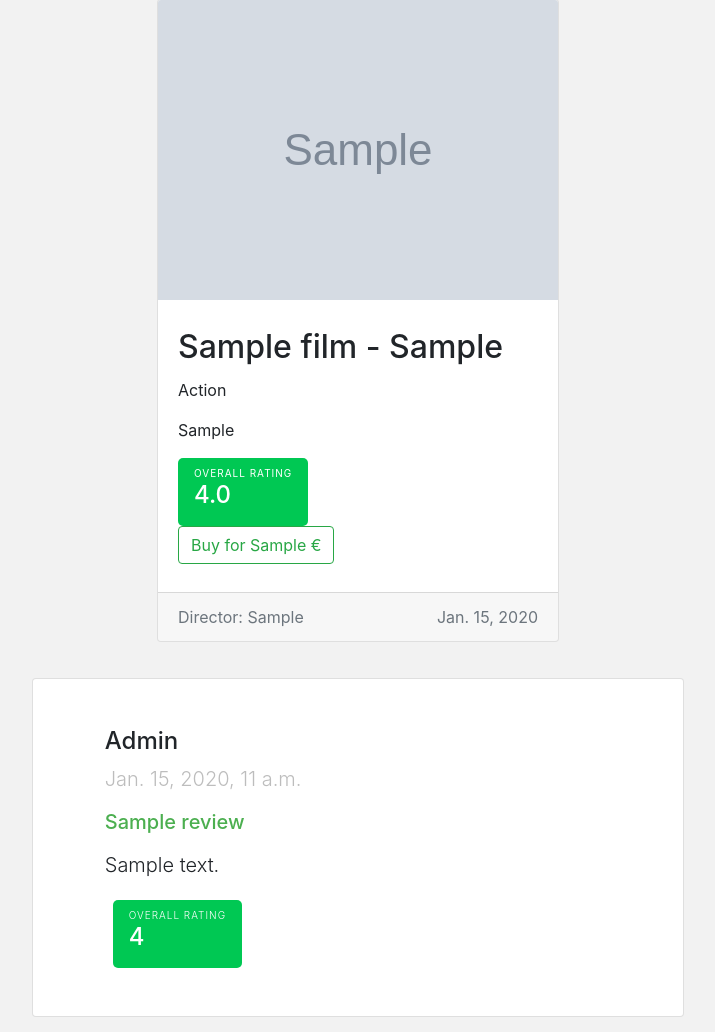
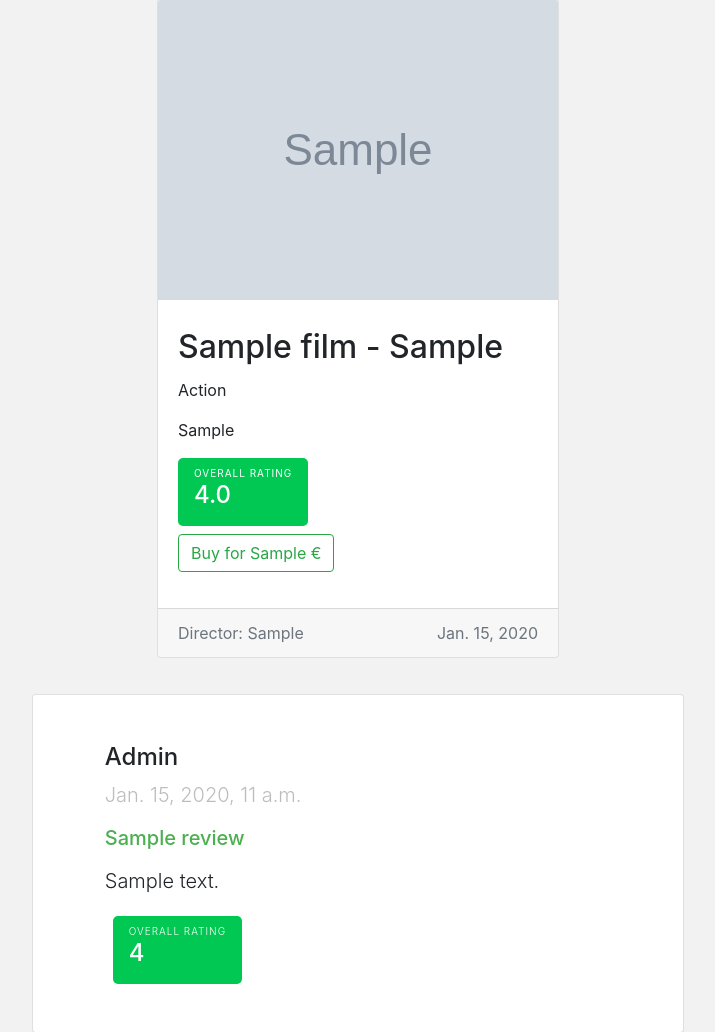
Before and after one commit to bskenzo/Progetto_Tecnologie, a Django app: page /movie/1/detail in a window 1280 px wide. Shown: the part 172-1204 px from the top of the page, without its empty margins (282-997 px from the left). Run offline with Django 3.2, Linux system fonts and the light colour scheme; data comes from the database, SQL or seed files in the repository; tables that the repository leaves empty hold one stand-in row (values such as "Sample post"); grey boxes marked "Sample" are stand-in pictures; some libraries are stand-ins or nearby versions.

Commit message:
fixed issue

```diff
--- a/movie/templates/movie/detail.html
+++ b/movie/templates/movie/detail.html
@@ -40,13 +40,13 @@
                     {% if user.is_authenticated %}
 
                         {% if user.is_subscribe == 'active' %}
-                            <a href="{% url 'movie:stream-film' object.pk %}" class="btn btn-outline-primary">Watch me</a>
-                            <a href="{% url 'movie:create-review' object.pk %}" class="btn btn-outline-primary">Review</a>
+                            <a href="{% url 'movie:stream-film' object.pk %}" class="btn btn-outline-primary my-2">Watch me</a>
+                            <a href="{% url 'movie:create-review' object.pk %}" class="btn btn-outline-primary my-2">Review</a>
                         {% else %}
                             {% if movie %}
-                                <a href="{% url 'movie:stream-film' object.pk %}" class="btn btn-outline-primary">Watch me</a>
+                                <a href="{% url 'movie:stream-film' object.pk %}" class="btn btn-outline-primary my-2">Watch me</a>
                             {% else %}
-                                <a href="{% url 'movie:checkout' %}?price={{ object.pk }}" class="btn btn-outline-success">Buy for {{ object.price }} €</a>
+                                <a href="{% url 'movie:checkout' %}?price={{ object.pk }}" class="btn btn-outline-success my-2">Buy for {{ object.price }} €</a>
                             {% endif %}
                         {% endif %}
 
@@ -116,7 +116,7 @@
                             </div>
                         {% endif %}
                     {% else %}
-                        <a href="{% url 'account:must_authenticate' %}?next={% url 'movie:checkout' %}?price={{ object.pk }}" class="btn btn-outline-success">Buy for {{ object.price }} €</a>
+                        <a href="{% url 'account:must_authenticate' %}?next={% url 'movie:checkout' %}?price={{ object.pk }}" class="btn btn-outline-success my-2">Buy for {{ object.price }} €</a>
                     {% endif %}
                 </div>
 
--- a/movie/views.py
+++ b/movie/views.py
@@ -203,6 +203,13 @@ class MyListView(LoginRequiredMixin, ListView):
             pass
         return super(MyListView, self).get_context_data(object_list=my_list)
 
+    def get(self, request, *args, **kwargs):
+
+        if request.user.is_subscribe == 'active':
+            return redirect('home')
+
+        return super(MyListView, self).get(request, *args, **kwargs)
+
 
 class CheckoutView(LoginRequiredMixin, UpdateView):
 
--- a/templates/snippets/header.html
+++ b/templates/snippets/header.html
@@ -34,6 +34,8 @@
                     <a class="dropdown-item" href="{% url 'account:account' %}">Settings</a>
                     {% if user.is_staff %}
                         <a class="dropdown-item" href="{% url 'movie:create-view' %}">Add film</a>
+                    {% elif user.is_subscribe == 'active' %}
+
                     {% else %}
                         <a class="dropdown-item" href="{% url 'movie:my-list' %}">Purchased Film</a>
                     {% endif %}
```
